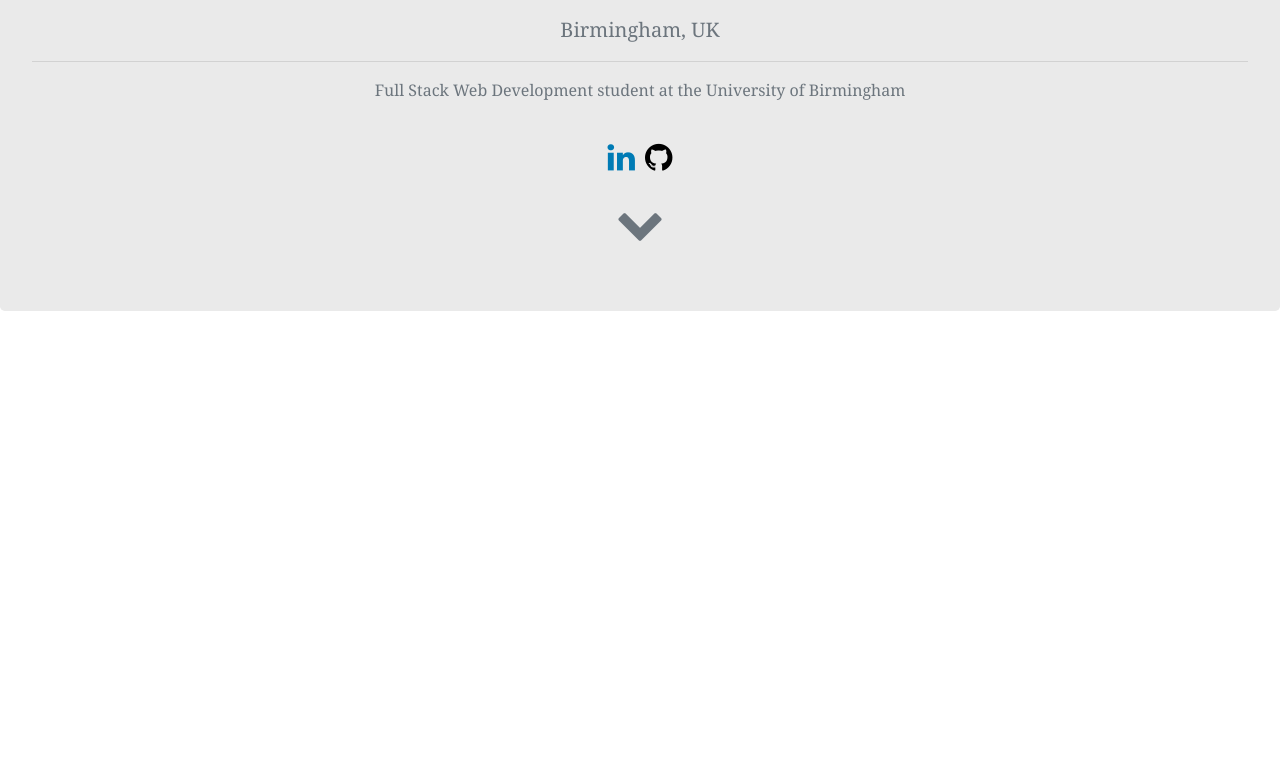
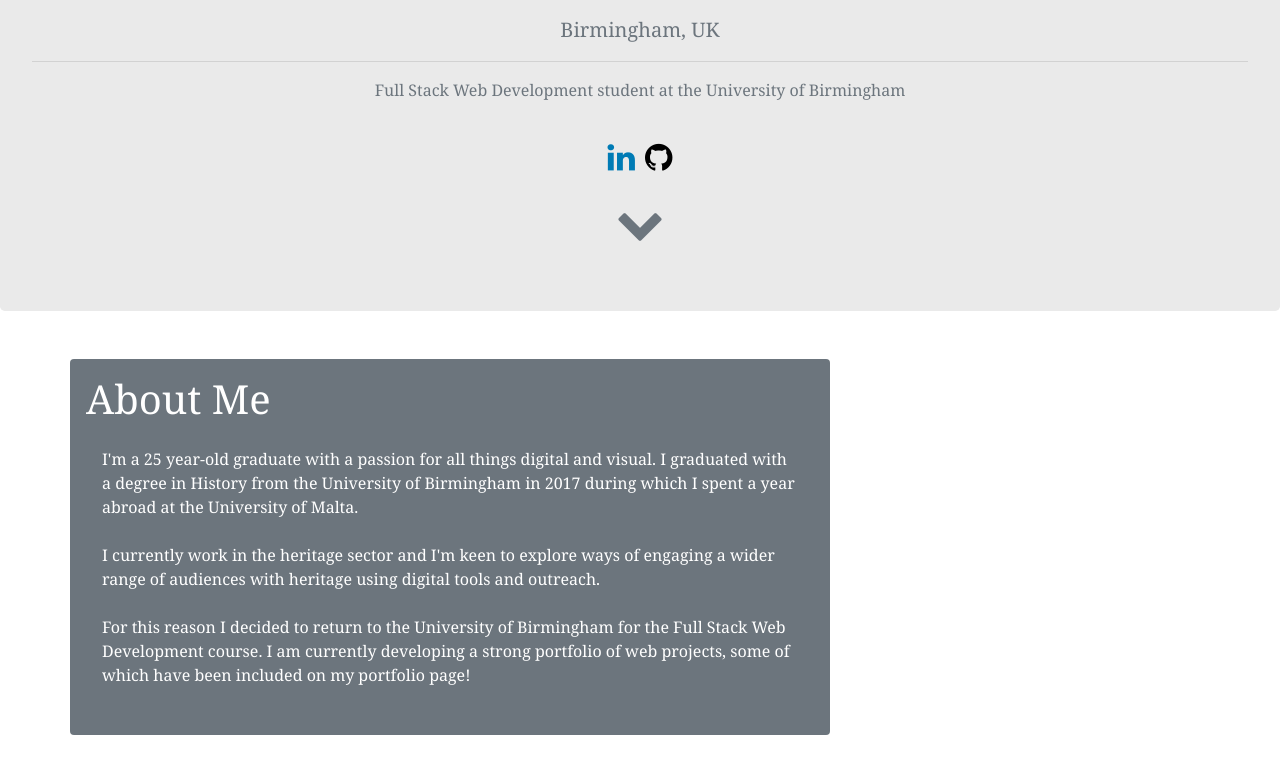
Before and after one commit to AlishaSaleh/react-portfolio, a React (Create React App) app: page / in a window 1280 px wide. Shown: the part 338-1112 px from the top of the page. Before the commit the page ends 800 px from the top, so only its background shows below. Built offline with nearby package versions, Linux system fonts and the light colour scheme; grey boxes are pictures that could not be loaded.

Commit message:
About me section added

```diff
--- /dev/null
+++ b/src/components/About/index.js
@@ -0,0 +1,36 @@
+import React from "react";
+
+function AboutMe() {
+    return (
+        <>
+        <div className="container text-white mt-5" id="about-me">
+            <div className="row">
+                <div className="col-sm-8 bg-secondary p-3 rounded">
+                    <h1>About Me</h1>
+
+                    <p className="p-3">
+                        I'm a 25 year-old graduate with a passion for all things digital and visual.
+                        I graduated with a degree in History from the University of Birmingham in 2017 during which I
+                        spent a year abroad at the University of Malta. <br/><br/>
+
+                        I currently work in the heritage sector and I'm keen to explore ways of engaging a wider range of audiences
+                        with heritage using digital tools and outreach.
+                       <br/><br/>
+
+                        For this reason I decided to return to the University of Birmingham for the Full Stack Web
+                        Development
+                        course.
+                        I am currently developing a strong portfolio of web projects, some of which have been
+                        included on my portfolio
+                        page!
+
+                    </p>
+
+                </div>
+            </div>
+        </div>
+        </>
+    )
+}
+
+export default AboutMe;
--- a/src/pages/About.js
+++ b/src/pages/About.js
@@ -1,10 +1,12 @@
 import React from "react";
 import Jumbotron from "../components/Jumbotron";
+import AboutMe from "../components/About";
 
 function About() {
     return (
         <>
         <Jumbotron />
+        <AboutMe />
         </>
     )
 }
```
